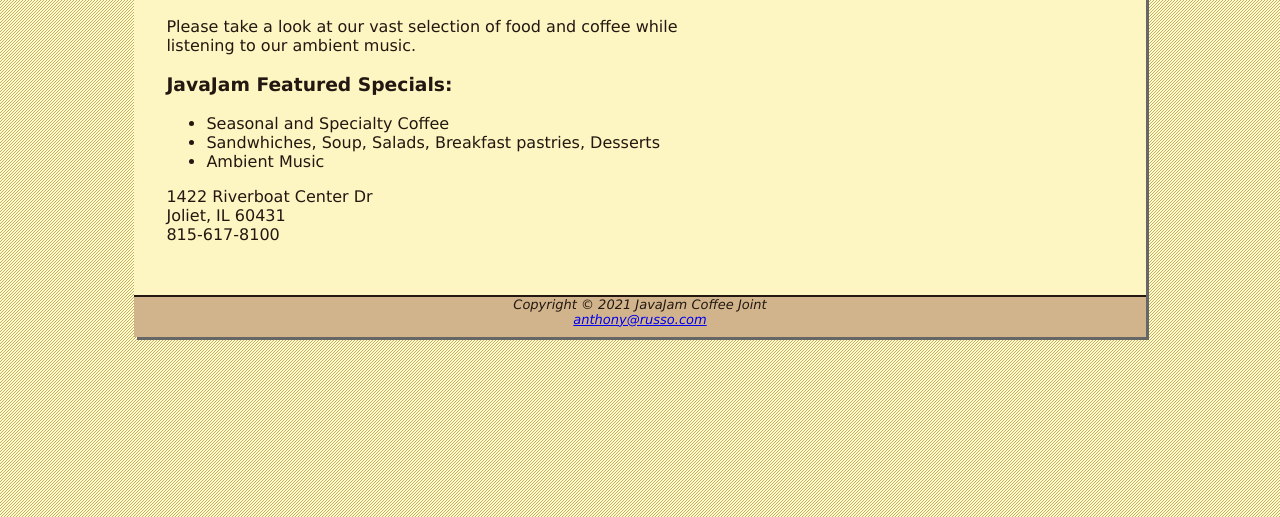
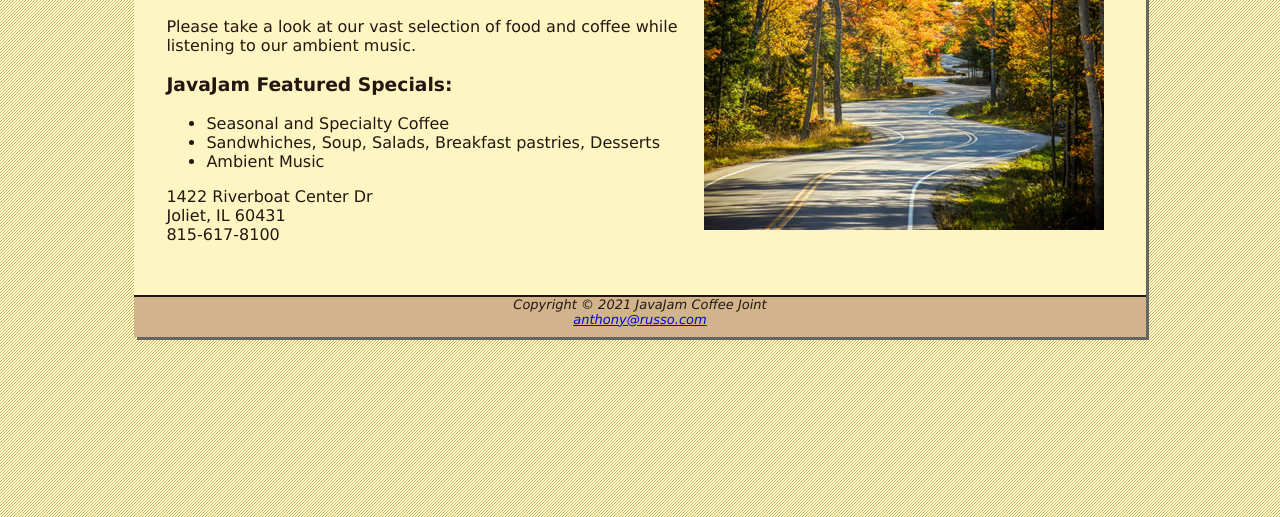
Before and after one commit to arusso07/CIS216, a plain HTML site: page module07/index.html in a window 1280 px wide. Shown: the part 283-800 px from the top of the page. Drawn offline with Linux system fonts and the light colour scheme; files whose address does not match are found by name.

Commit message:
Update index.html

```diff
--- a/module07/index.html
+++ b/module07/index.html
@@ -29,7 +29,7 @@
     </ul>
 </nav>
 <main>
-	<img src="image/windingroad.jpg" alt="Winding Road" width="400" height="300" align="right">
+	<img src="images/windingroad.jpg" alt="Winding Road" width="400" height="300" align="right">
 	<br>
 	<h2>Welcome to JavaJam, Please Enjoy!</h2>
     <p>Please take a look at our vast selection of food and coffee while listening to our ambient music.
```
